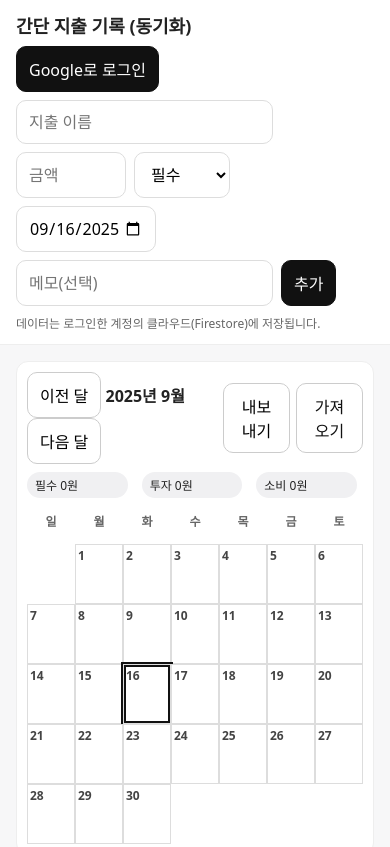
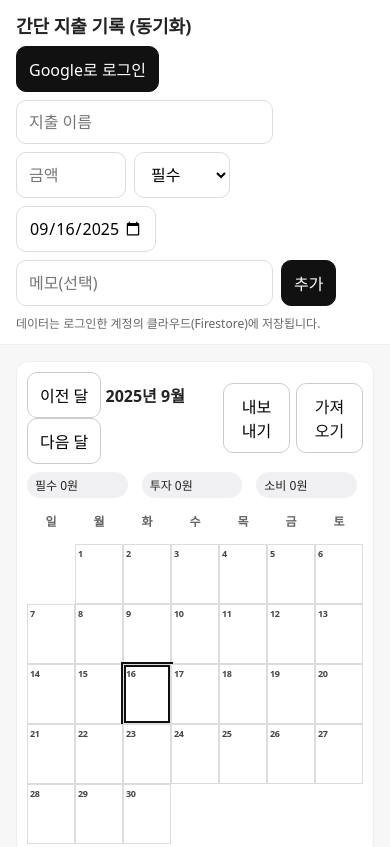
Before and after one commit to seeoeeun/expense-tracker, a plain HTML site: page index.html in a window 390 px wide. Shown: the top 847 px of the page. Drawn offline with Linux system fonts and the light colour scheme; no server answers.

Commit message:
Update styles.css

```diff
--- a/styles.css
+++ b/styles.css
@@ -267,8 +267,9 @@ main {
     }
 
     .day .d {
-      font-size: 12px;
+      font-size: 9px;
       margin: 2px;              /* 날짜 숫자는 살짝 띄우기 */
+      letter-spacing: -0.5px;
     }
 
     .day .total {
```
